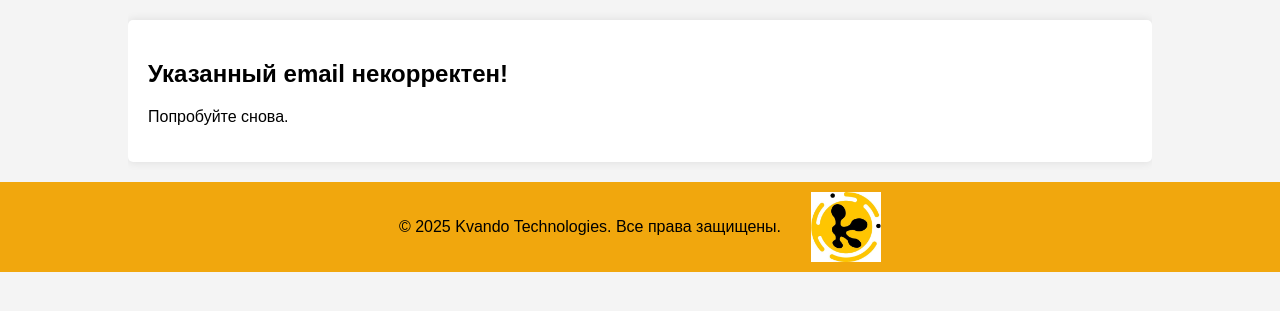
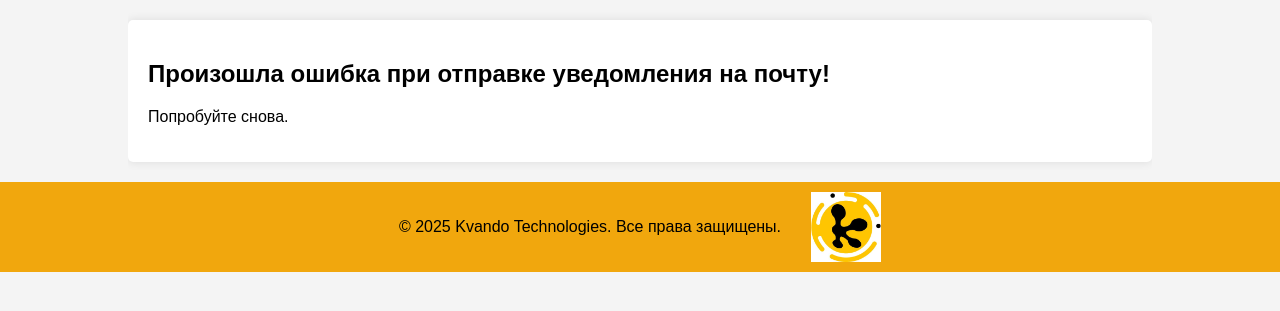
Before and after one commit to SergeyRusanovv/tg_landing, a FastAPI app: template src/templates/error_email.html in a window 1280 px wide. Shown: the part 154-465 px from the top of the page. Run offline with FastAPI, Linux system fonts and the light colour scheme; the template is opened without the code that fills it, so the values that code supplies are empty; parts of the project's set-up code (start-up, migrations or seed data) failed here and were passed over; some libraries are stand-ins or nearby versions.

Commit message:
Добавление отлова ошибки при отправке уведомления на почту

```diff
--- a/docker-compose.yaml
+++ b/docker-compose.yaml
@@ -4,9 +4,6 @@ services:
       dockerfile: Dockerfile
     ports:
       - 8000:8000
-#  bot:
-#    build:
-#      dockerfile: Dockerfile.bot
   nginx:
     image: nginx:1.26.2
     container_name: nginx
--- a/src/main.py
+++ b/src/main.py
@@ -49,28 +49,30 @@ async def submit(
     phone: str = Form(...),
     telegram: str = Form(...),
 ):
+    try:
+        send_email = EmailMessage()
+        send_email["Subject"] = "Здравствуйте"
+        send_email["From"] = AppConfig.SMTP_USER
+        send_email["To"] = email
+        send_email['Disposition-Notification-To'] = AppConfig.SMTP_USER
 
-    send_email = EmailMessage()
-    send_email["Subject"] = "Здравствуйте"
-    send_email["From"] = AppConfig.SMTP_USER
-    send_email["To"] = email
-    send_email['Disposition-Notification-To'] = AppConfig.SMTP_USER
+        send_email.set_content(
+            "<div>"
+            f'<h1 style="color: red;">Здравствуйте! {first_name} {last_name} 😊</h1><p>Ваши данные из рекламы получены. '
+            f'Email: {email}, Телефон: {phone}, Ссылка в телеграмм: {telegram}</p></div>',
+            subtype="html",
+        )
 
-    send_email.set_content(
-        "<div>"
-        f'<h1 style="color: red;">Здравствуйте! {first_name} {last_name} 😊</h1><p>Ваши данные из рекламы получены. '
-        f'Email: {email}, Телефон: {phone}, Ссылка в телеграмм: {telegram}</p></div>',
-        subtype="html",
-    )
-
-    with smtplib.SMTP_SSL(AppConfig.SMTP_HOST, AppConfig.SMTP_PORT) as server:
-        server.login(AppConfig.SMTP_USER, AppConfig.SMTP_PASSWORD)
-        server.send_message(send_email)
-
+        with smtplib.SMTP_SSL(AppConfig.SMTP_HOST, AppConfig.SMTP_PORT) as server:
+            server.login(AppConfig.SMTP_USER, AppConfig.SMTP_PASSWORD)
+            server.send_message(send_email)
+    except Exception as e:
+        logger.error(e)
+        return templates.TemplateResponse("error_email.html", {"request": request})
 
     await bot.send_message(
         chat_id=AppConfig.TG_CHAT_ID,
-        text=f"Имя: {first_name}\nФамилия: {last_name}\nEmail: {email}\nTelegram url: {telegram}\nНомер телефона: {phone}"
+        text=f"Информация о заказчике услуги:\nИмя: {first_name}\nФамилия: {last_name}\nEmail: {email}\nTelegram url: {telegram}\nНомер телефона: {phone}"
     )
 
     return templates.TemplateResponse("submit.html", {"request": request})
--- a/src/templates/error_email.html
+++ b/src/templates/error_email.html
@@ -3,7 +3,7 @@
 {% block content %}
 <div class="container">
     <section>
-        <h2>Указанный email некорректен!</h2>
+        <h2>Произошла ошибка при отправке уведомления на почту!</h2>
         <p>Попробуйте снова.</p>
     </section>
 </div>
```
